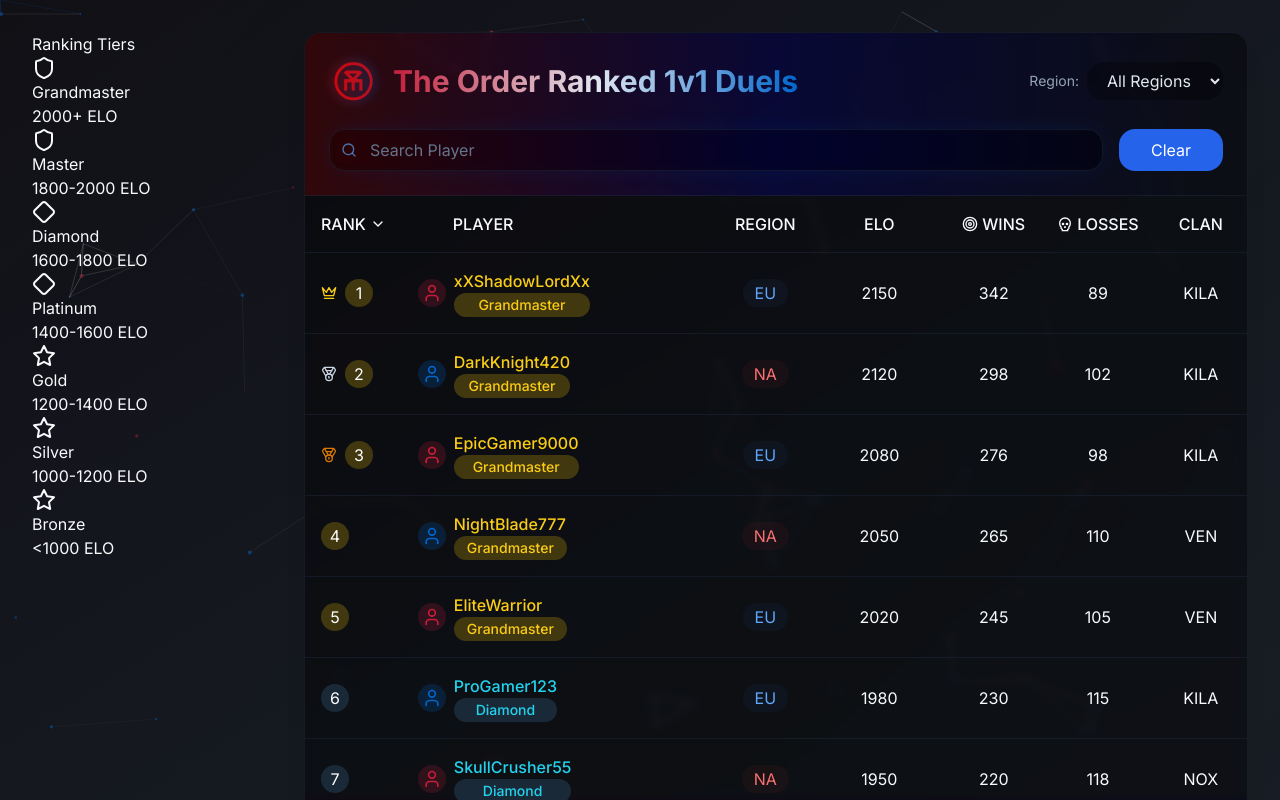
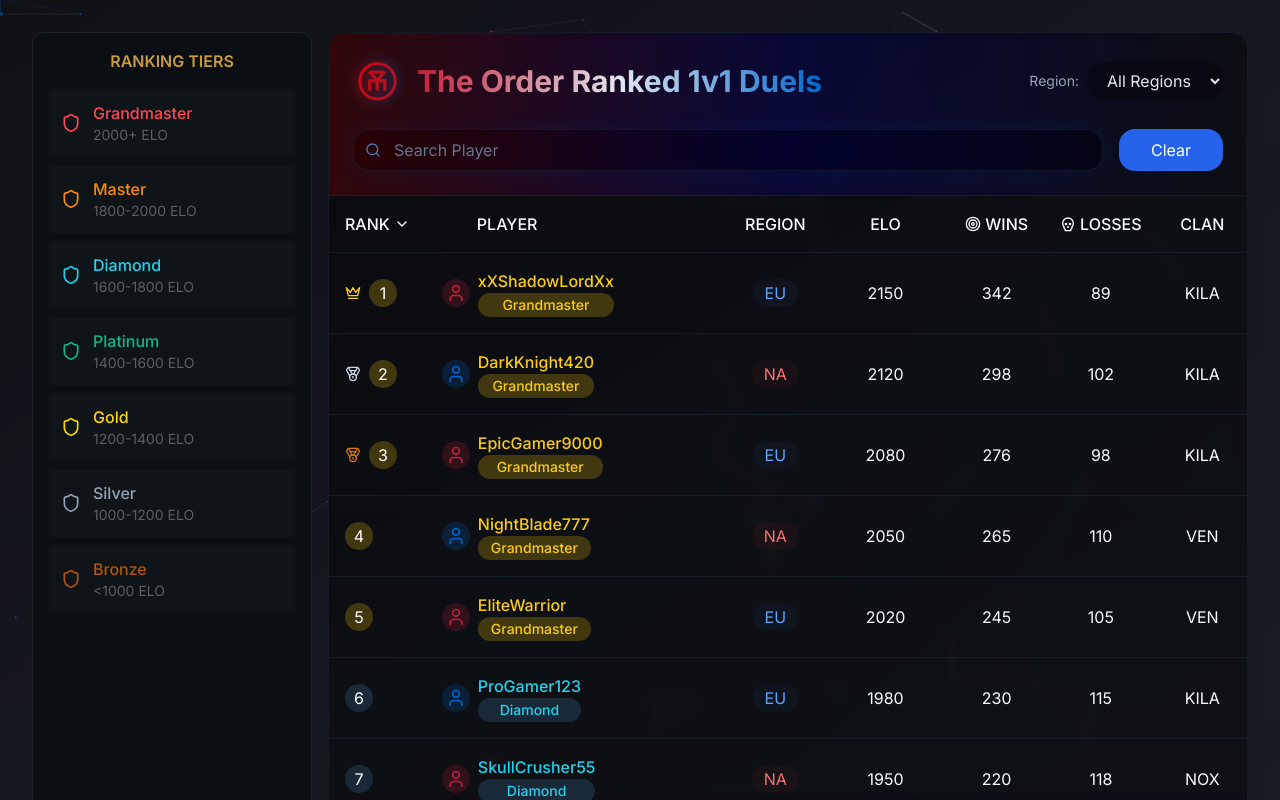
Before and after one commit to iGotYourBackMr/chiv-leaderboard, a Next.js app: page / in a window 1280 px wide. Shown: the top 800 px of the page. Built offline with nearby package versions, Linux system fonts and the light colour scheme.

Commit message:
Update rank tiers sidebar to match exact design

```diff
--- a/components/rank-tiers-sidebar.tsx
+++ b/components/rank-tiers-sidebar.tsx
@@ -1,86 +1,71 @@
-import React, { useState } from 'react';
-import { Shield, Diamond, Star, Menu, X } from 'lucide-react';
+import React from 'react';
+import { Shield } from 'lucide-react';
 
 const RankTiersSidebar = () => {
-  const [isOpen, setIsOpen] = useState(false);
+  return (
+    <aside className="w-[280px] bg-[#0B0E13] rounded-xl border border-[#1E2328] p-4">
+      <div className="text-[#C89B3C] text-center font-semibold mb-4">
+        RANKING TIERS
+      </div>
 
-  return (
-    <>
-      {/* Mobile toggle button */}
-      <button
-        className="lg:hidden fixed left-4 top-4 z-50 p-2 rounded-lg bg-black/40 backdrop-blur-sm border border-slate-800/50"
-        onClick={() => setIsOpen(!isOpen)}
-      >
-        {isOpen ? <X className="w-6 h-6" /> : <Menu className="w-6 h-6" />}
-      </button>
-
-      {/* Overlay for mobile */}
-      <div
-        className={`sidebar-overlay ${isOpen ? 'open' : ''}`}
-        onClick={() => setIsOpen(false)}
-      />
-
-      {/* Sidebar */}
-      <aside className={`sidebar ${isOpen ? 'open' : ''}`}>
-        <div className="sidebar-header">Ranking Tiers</div>
-
-        <div className="rank-tier grandmaster">
-          <Shield className="rank-icon" />
-          <div className="rank-info">
-            <div className="rank-name">Grandmaster</div>
-            <div className="rank-elo">2000+ ELO</div>
+      <div className="space-y-2">
+        <div className="bg-[#0F1419] rounded-lg p-3 flex items-center gap-3">
+          <Shield className="w-5 h-5 text-[#FF4655]" />
+          <div>
+            <div className="text-[#FF4655] font-medium">Grandmaster</div>
+            <div className="text-[#5B5E65] text-sm">2000+ ELO</div>
           </div>
         </div>
 
-        <div className="rank-tier master">
-          <Shield className="rank-icon" />
-          <div className="rank-info">
-            <div className="rank-name">Master</div>
-            <div className="rank-elo">1800-2000 ELO</div>
+        <div className="bg-[#0F1419] rounded-lg p-3 flex items-center gap-3">
+          <Shield className="w-5 h-5 text-[#FF8C00]" />
+          <div>
+            <div className="text-[#FF8C00] font-medium">Master</div>
+            <div className="text-[#5B5E65] text-sm">1800-2000 ELO</div>
           </div>
         </div>
 
-        <div className="rank-tier diamond">
-          <Diamond className="rank-icon" />
-          <div className="rank-info">
-            <div className="rank-name">Diamond</div>
-            <div className="rank-elo">1600-1800 ELO</div>
+        <div className="bg-[#0F1419] rounded-lg p-3 flex items-center gap-3">
+          <Shield className="w-5 h-5 text-[#22D3EE]" />
+          <div>
+            <div className="text-[#22D3EE] font-medium">Diamond</div>
+            <div className="text-[#5B5E65] text-sm">1600-1800 ELO</div>
           </div>
         </div>
 
-        <div className="rank-tier platinum">
-          <Diamond className="rank-icon" />
-          <div className="rank-info">
-            <div className="rank-name">Platinum</div>
-            <div className="rank-elo">1400-1600 ELO</div>
+        <div className="bg-[#0F1419] rounded-lg p-3 flex items-center gap-3">
+          <Shield className="w-5 h-5 text-[#10B981]" />
+          <div>
+            <div className="text-[#10B981] font-medium">Platinum</div>
+            <div className="text-[#5B5E65] text-sm">1400-1600 ELO</div>
           </div>
         </div>
 
-        <div className="rank-tier gold">
-          <Star className="rank-icon" />
-          <div className="rank-info">
-            <div className="rank-name">Gold</div>
-            <div className="rank-elo">1200-1400 ELO</div>
+        <div className="bg-[#0F1419] rounded-lg p-3 flex items-center gap-3">
+          <Shield className="w-5 h-5 text-[#FFD700]" />
+          <div>
+            <div className="text-[#FFD700] font-medium">Gold</div>
+            <div className="text-[#5B5E65] text-sm">1200-1400 ELO</div>
           </div>
         </div>
 
-        <div className="rank-tier silver">
-          <Star className="rank-icon" />
-          <div className="rank-info">
-            <div className="rank-name">Silver</div>
-            <div className="rank-elo">1000-1200 ELO</div>
+        <div className="bg-[#0F1419] rounded-lg p-3 flex items-center gap-3">
+          <Shield className="w-5 h-5 text-[#94A3B8]" />
+          <div>
+            <div className="text-[#94A3B8] font-medium">Silver</div>
+            <div className="text-[#5B5E65] text-sm">1000-1200 ELO</div>
           </div>
         </div>
 
-        <div className="rank-tier bronze">
-          <Star className="rank-icon" />
-          <div className="rank-info">
-            <div className="rank-name">Bronze</div>
-            <div className="rank-elo">&lt;1000 ELO</div>
+        <div className="bg-[#0F1419] rounded-lg p-3 flex items-center gap-3">
+          <Shield className="w-5 h-5 text-[#B45309]" />
+          <div>
+            <div className="text-[#B45309] font-medium">Bronze</div>
+            <div className="text-[#5B5E65] text-sm">&lt;1000 ELO</div>
           </div>
         </div>
-      </aside>
-    </>
+      </div>
+    </aside>
   );
 };
 
```
